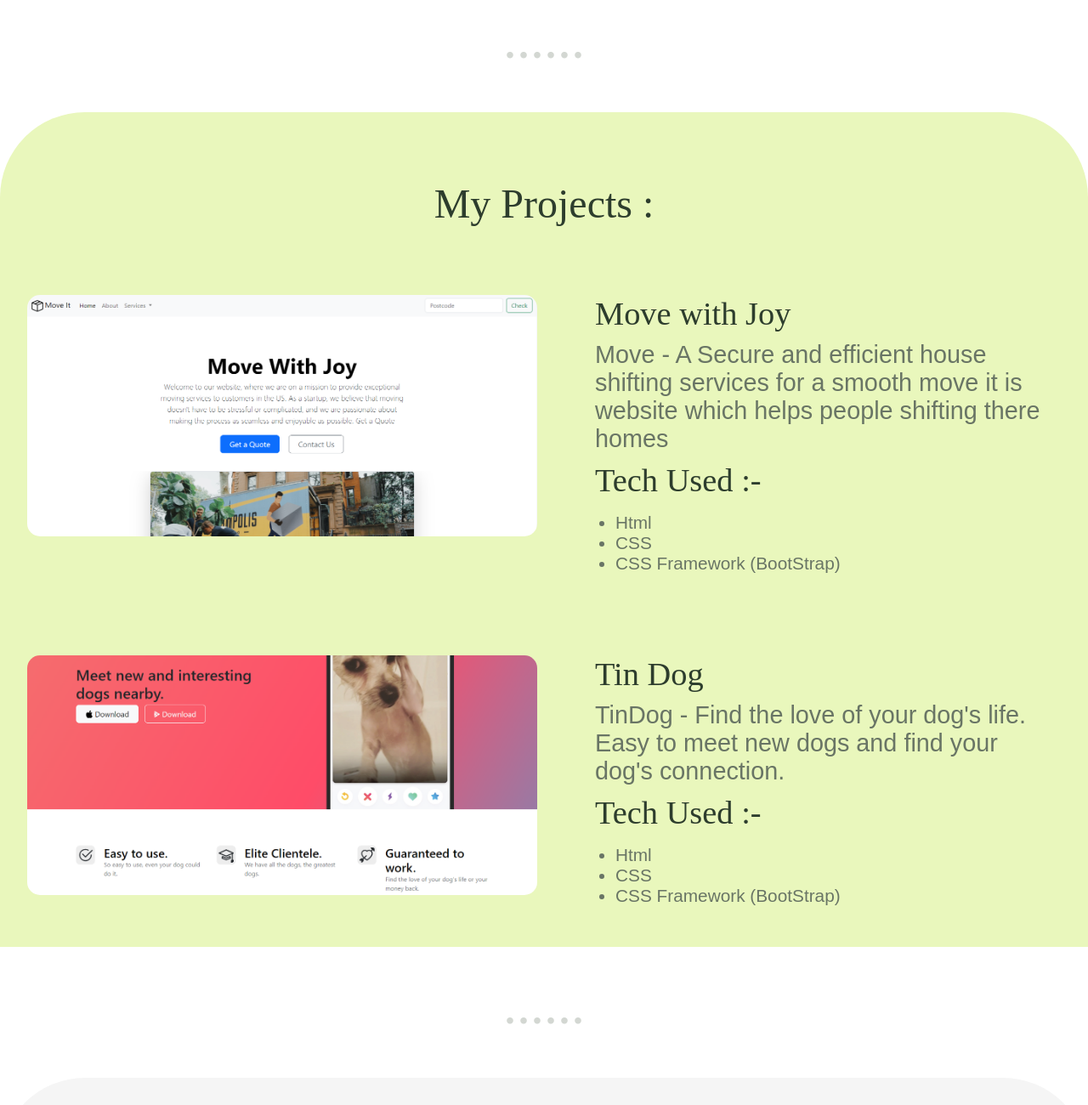
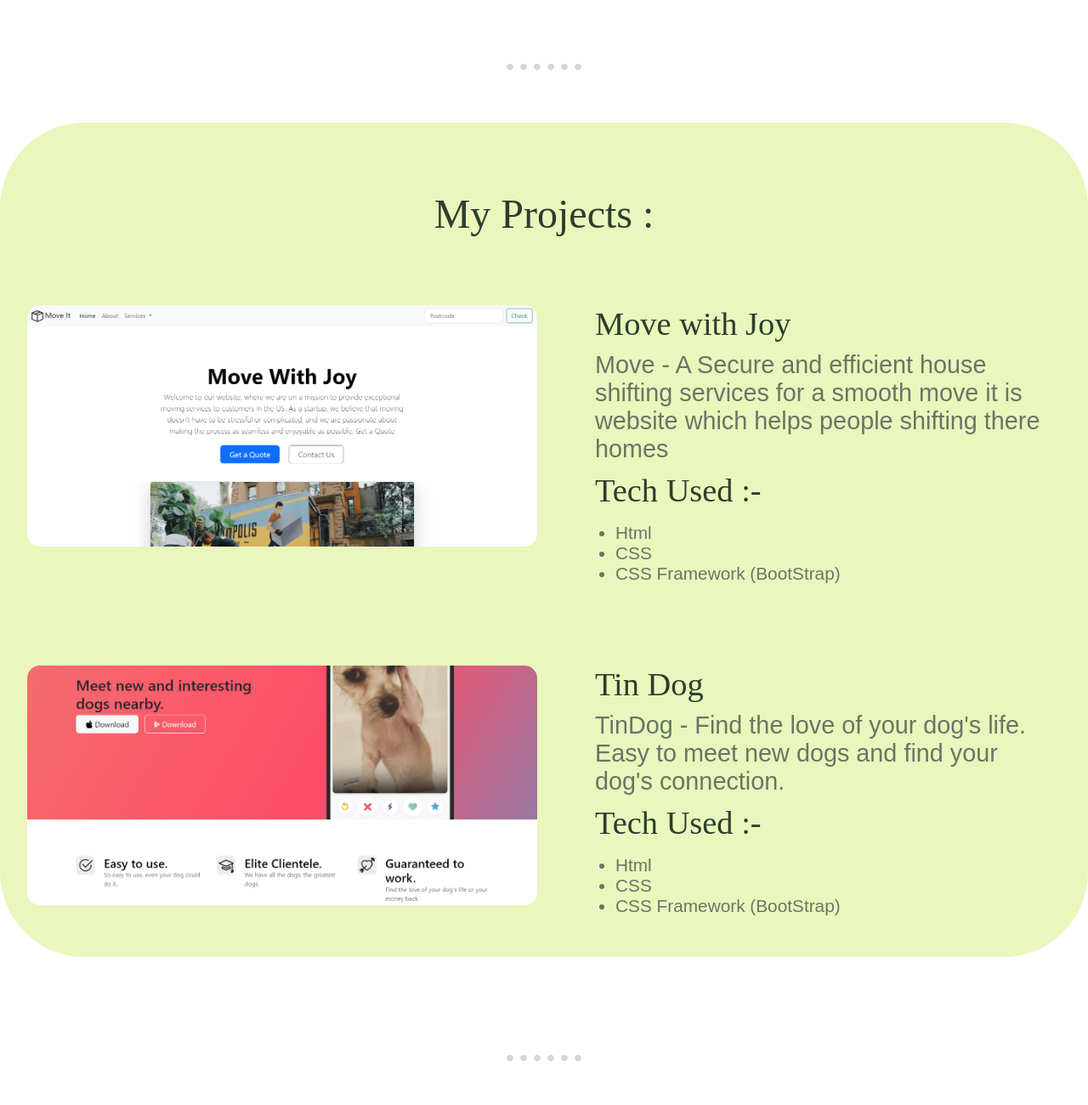
Before and after one commit to Ronak010325/Demo-PortFolio, a plain HTML site: page index.html in a window 1280 px wide. Shown: the part 1620-2920 px from the top of the page at 85% size. Drawn offline with Linux system fonts and the light colour scheme; a web font is replaced by a local one.

Commit message:
adding border radius to project section and Optimization for mobile devices in button

```diff
--- a/index.html
+++ b/index.html
@@ -33,7 +33,9 @@
             </div>
         </section>
 
-        <p class="center" style="margin-top: 5rem;">......</p>
+         <div class="center">
+            ......
+         </div>
 
         <section id="resume">
             <div class="container">
@@ -44,7 +46,9 @@
             </div>
         </section>
 
-        <p class="center">......</p>
+        <div class="center" >
+            ......
+        </div>
 
         <section id="projects">
             <h1 class="projects-title">My Projects :</h1>
@@ -88,7 +92,9 @@
             </div>
         </section>
 
-        <p class="center">......</p>
+        <div class="center" >
+            ......
+        </div>
 
         <section id="contact-me">
 
--- a/style.css
+++ b/style.css
@@ -88,10 +88,11 @@ a {
 
 /* ----------------------------------------------------------------- */
 body .center {
+    width: 100%;
+    height: 3.5rem;
     text-align: center;
-    align-items: center;
     font-size: 4rem;
-    margin:2rem 0 3rem 0;
+    margin:4rem 0;
     color: rgba(105, 117, 101, 0.292);
 }
 
@@ -101,12 +102,9 @@ body .center {
     width: 100%;
     height: fit-content;
     background-color:rgb(233 247 188);
-    border-top-left-radius: 100px;
-    border-top-right-radius: 100px;
+    border-radius: 100px;
     padding-bottom: 2rem;
 }
-
-/* rgba(236, 223, 204, 0.378) */
 
 #projects .projects-title {
     text-align: center;
@@ -253,4 +251,13 @@ body .center {
     #projects img {
         width: 100%;
     }
+    #footer p {
+        font-size: 10px;
+    }
+
+    #contact-me button {
+        width: 10rem;
+        height: 4rem;
+        font-size: 1.5rem;
+    }
 }
```
